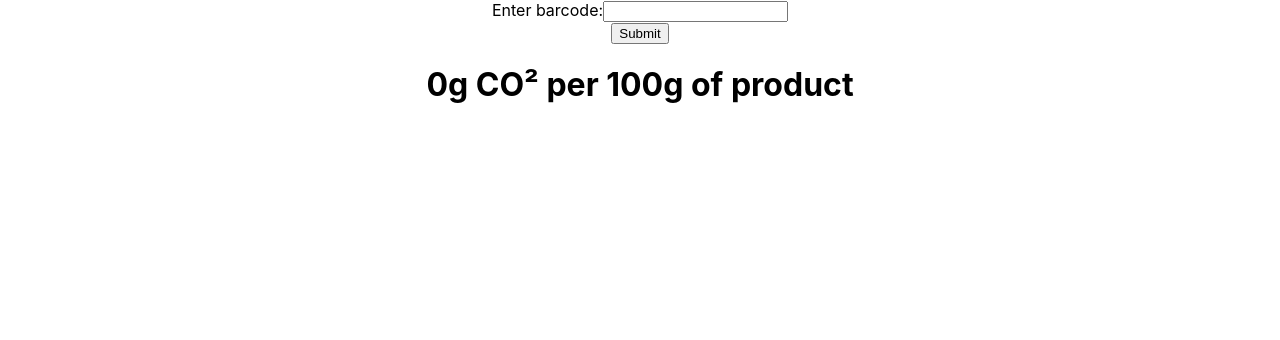
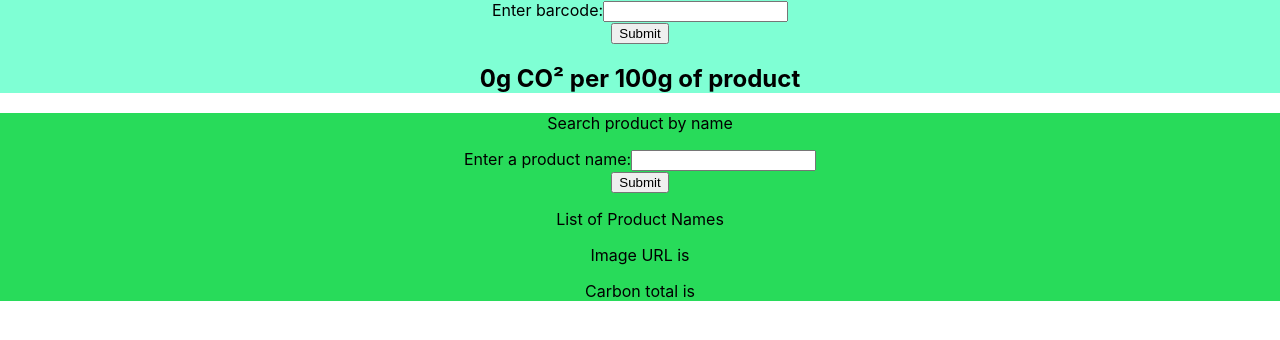
Before and after one commit to madetech/green-foods, a React (Create React App) app in the folder green-foods/: page / in a window 1280 px wide. Shown: the top 340 px of the page. Built offline with nearby package versions, Linux system fonts and the light colour scheme.

Commit message:
add handleSearchByName function

```diff
--- a/green-foods/src/App.css
+++ b/green-foods/src/App.css
@@ -1,5 +1,14 @@
 .App {
   text-align: center;
+
+}
+
+.barcode-container {
+  background-color: aquamarine;
+}
+
+.name-container {
+  background-color: rgb(40, 219, 90);
 }
 
 .App-logo {
--- a/green-foods/src/App.js
+++ b/green-foods/src/App.js
@@ -1,14 +1,18 @@
 import './App.css';
 import { useState } from 'react';
 import SearchProductWithBarcode from './components/searchProductWithBarcode';
+import SearchProductByName from './components/searchProductByName';
 
 function App() {
   const [userInput, setUserInput] = useState('');
   const [productName, setProductName] = useState('');
   const [imageURL, setImageURL] = useState('');
   const [carbonTotal, setCarbonTotal] = useState(0);
+  const [names, setNames] = useState([]);
 
   return (
+    <div class="App">
+      <section class="barcode-container">
       <SearchProductWithBarcode
         imageURL={imageURL}
         userInput={userInput}
@@ -19,6 +23,15 @@ function App() {
         setImageURL={setImageURL}
         setProductName={setProductName}
        />
+      </section>
+      <section class="name-container">
+      <SearchProductByName
+      userInput={userInput}
+      setUserInput={setUserInput}
+      names={names}
+      setNames={setNames} />
+      </section>
+    </div>
   );
 }
 
--- /dev/null
+++ b/green-foods/src/components/searchProductByName.js
@@ -0,0 +1,40 @@
+import React from 'react';
+import { handleSearchByBarcode } from '../utils/handleSearchByBarcode';
+import { handleSearchByName } from '../utils/handleSearchByName';
+
+const SearchProductByName = ({
+    userInput,
+    setUserInput,
+    names,
+    setNames
+  }) => {
+    return (
+        <div>
+            <p>Search product by name</p>
+            <form>
+                <label>
+                    Enter a product name:
+                    <input onChange={(e) => {
+                        setUserInput(e.target.value)
+                    }}></input>
+                </label>
+            </form>
+            <button onClick={() => {
+                handleSearchByName(userInput, names, setNames)
+            }}>
+                Submit
+            </button>
+            <p>List of Product Names</p>
+                <ul>
+                   {names.map((name)=>{
+                    return <li>{name}</li>
+                   })}
+                </ul>
+            <p>Image URL is</p>
+            <p>Carbon total is</p>
+
+        </div>
+    );
+};
+
+export default SearchProductByName;
--- a/green-foods/src/components/searchProductWithBarcode.js
+++ b/green-foods/src/components/searchProductWithBarcode.js
@@ -1,5 +1,5 @@
 import '../App.css';
-import { handleSearch } from '../utils/handleSearch';
+import { handleSearchByBarcode } from '../utils/handleSearchByBarcode';
 
 function SearchProductWithBarcode({
   carbonTotal,
@@ -17,7 +17,7 @@ function SearchProductWithBarcode({
   }
 
   return (
-    <div className='App'>
+    <div>
       <form>
         <label>
           Enter barcode:
@@ -30,7 +30,7 @@ function SearchProductWithBarcode({
       </form>
       <button
         onClick={() =>
-          handleSearch(userInput, setImageURL, setCarbonTotal, setProductName)
+          handleSearchByBarcode(userInput, setImageURL, setCarbonTotal, setProductName)
         }
       >
         Submit
--- a/green-foods/src/utils/handleSearch.js
+++ b/green-foods/src/utils/handleSearchByBarcode.js
@@ -1,6 +1,6 @@
 import { getProductWithBarcode } from './product';
 
-const handleSearch = async (
+const handleSearchByBarcode = async (
   userInput,
   setImageURL,
   setCarbonTotal,
@@ -12,4 +12,4 @@ const handleSearch = async (
   setCarbonTotal(productInfo.carbon);
 };
 
-export { handleSearch };
+export { handleSearchByBarcode };
--- /dev/null
+++ b/green-foods/src/utils/handleSearchByName.js
@@ -0,0 +1,20 @@
+import { getProductsByName } from './name';
+
+const handleSearchByName = async (
+ userInput,
+ names,
+ setNames
+) => {
+  const productInfo = await getProductsByName(userInput);
+  console.log("----------->", productInfo)
+    setNames(productInfo)
+    // console.log("Names here:", names)
+
+   const listOfProductNames = productInfo.map((product) => {
+    return product.name
+   })
+   setNames(listOfProductNames)
+//    console.log('list here', listOfProductNames)
+};
+
+export { handleSearchByName };
--- /dev/null
+++ b/green-foods/src/utils/name.js
@@ -0,0 +1,16 @@
+import axios from 'axios';
+
+const getProductsByName = async (userInput) => {
+    const response = await axios(`https://uk.openfoodfacts.org/cgi/search.pl?json=true&action=process&search_terms=${userInput}`)
+    const prod = response.data.products
+    const productInfos = prod.map((product) => {
+        return {
+            name: product.product_name,
+            image: product.image_front_small_url,
+            carbon: product.ecoscore_data.agribalyse?.co2_total
+        }
+    })
+    return productInfos
+}
+
+export {getProductsByName}
```
Lines whose indentation alone changed are shown as unchanged.
